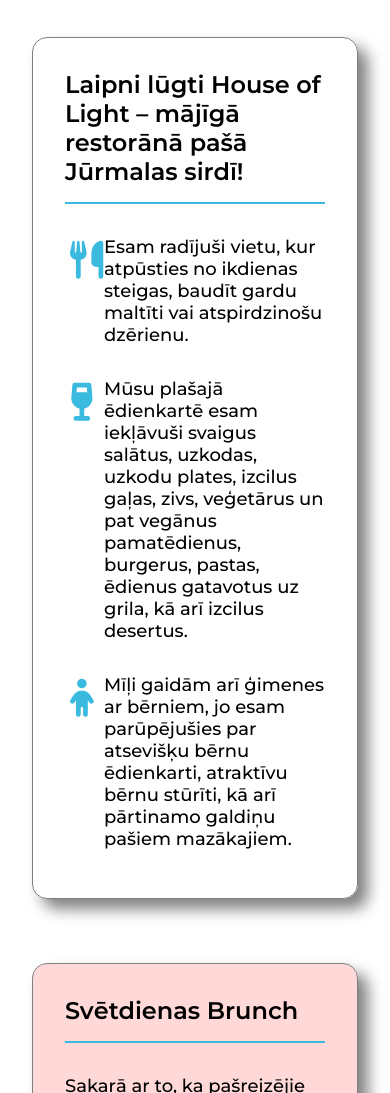
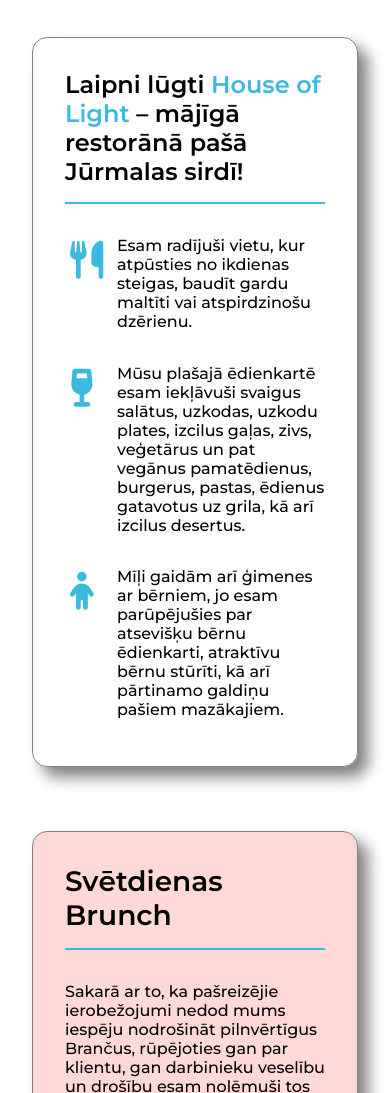
Before and after one commit to Brenzee/HOLWebsite, a React (Create React App) app: page / in a window 390 px wide. Shown: the part 839-1932 px from the top of the page. Built offline with nearby package versions, Linux system fonts and the light colour scheme; grey boxes are pictures that could not be loaded.

Commit message:
Updated Mobile Background and some minor stuff

```diff
--- a/src/Components/About/About.css
+++ b/src/Components/About/About.css
@@ -2,6 +2,10 @@
     display: grid;
     grid-template-columns: 1fr 1fr;
     padding: 0 3rem;
+}
+
+.hol_color {
+    color: #3ABADF;
 }
 
 /* Katrs Grida Elements */
@@ -17,6 +21,7 @@
 .about_text {
     padding: 2rem;
 }
+
 
 .about_items {
     display: flex;
@@ -78,8 +83,16 @@
         padding: 0;
     }
 
+    .brunch h1 {
+        font-size: 28px;
+    }
+
     .about_item {
-        grid-template-columns: 15% auto;
+        grid-template-columns: 20% auto;
+    }
+
+    .item_text {
+        font-size: 16px;
     }
 
     .about_item i {
--- a/src/Components/About/About.js
+++ b/src/Components/About/About.js
@@ -6,7 +6,8 @@
     <div className="about grid">
       <div className="about_text" id="about">
         <h1 className="about_title">
-          Laipni lūgti House of Light – mājīgā restorānā pašā Jūrmalas sirdī!
+          Laipni lūgti <span className="hol_color">House of Light</span> –
+          mājīgā restorānā pašā Jūrmalas sirdī!
         </h1>
         <div className="about_items">
           <div className="about_item">
--- a/src/Components/Header/Header.css
+++ b/src/Components/Header/Header.css
@@ -103,6 +103,10 @@
 /* MEDIA QUERIES  */
 
 @media only screen and (max-width: 600px) {
+    .background {
+        background: linear-gradient(rgba(0, 0, 0, 0.5), rgba(0, 0, 0, 0.5)), url(../../img/About_picture.JPG);
+    }
+
     .logo {
         margin-left: -1rem;
     }
--- a/src/Components/Keiterings/Keiterings.css
+++ b/src/Components/Keiterings/Keiterings.css
@@ -9,6 +9,7 @@
     text-align: center;
     border-bottom: 2px solid #3ABADF;
     padding-bottom: 1rem;
+    font-weight: 600;
 }
 
 .keiterings_grid {
```
